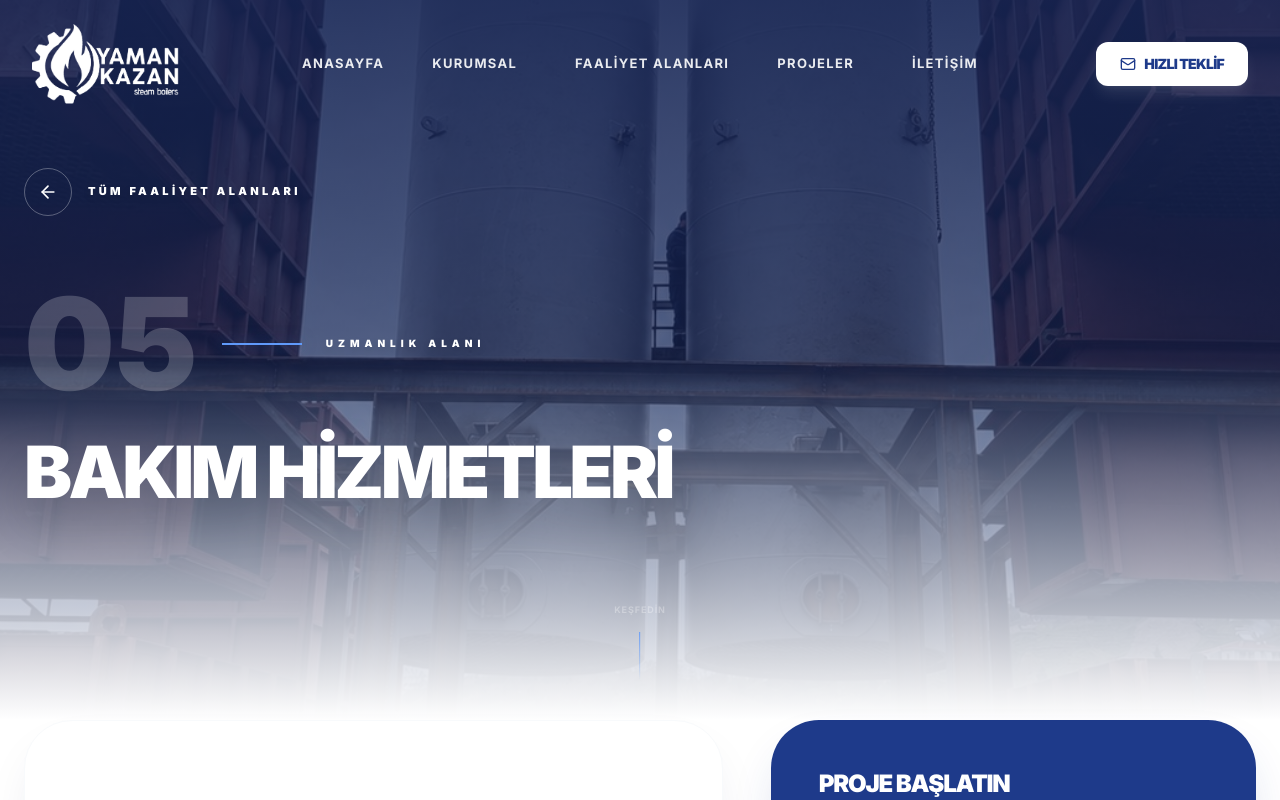
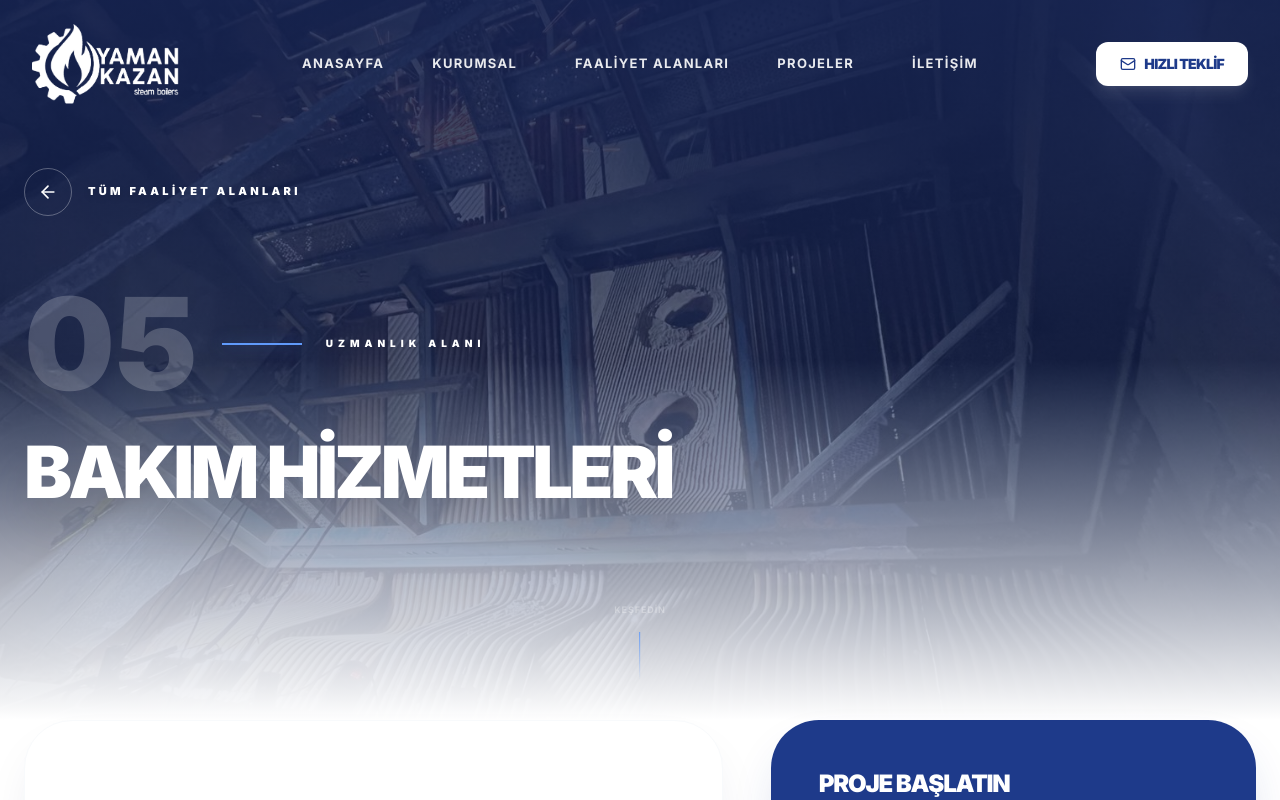
Before and after one commit to talhaff/Yaman_Kazan, a Next.js app: page /faaliyet-alanlari/bakim-hizmetleri in a window 1280 px wide. Shown: the top 800 px of the page. Built offline with nearby package versions, Linux system fonts and the light colour scheme.

Commit message:
feat: add new service for Steam Drum assembly and update image references for clarity

```diff
--- a/src/constants/services.ts
+++ b/src/constants/services.ts
@@ -45,6 +45,13 @@ export const services: Service[] = [
         paragraphs: [
           "Sanayi tesislerinin operasyonel verimliliği için kritik öneme sahip olan yüksek basınçlı buhar hatları, gaz ve sıvı akışkan tesisatlarının taahhüt ve kurulum süreçlerini üstleniyoruz.",
           "Sertifikalı kaynak tekniklerimiz, tahribatsız test (NDT) uygulamalarımız ve sızdırmazlık testlerimiz ile hatların uzun ömürlü, yüksek güvenlikli ve minimum kayıplı çalışmasını garanti altına alıyoruz."
+        ]
+      },
+      {
+        title: "Steam Drum Montaj ve Bağlantı Çalışmaları",
+        image: "/img/taahhuthizmet.jpeg",
+        paragraphs: [
+          "Akışkan yataklı buhar kazanı sistemine ait Steam Drum ünitesinin montaj ve bağlantı çalışmaları; yüksek mühendislik standartları ve kontrollü saha uygulamalarıyla uzman ekiplerimiz tarafından gerçekleştirilmektedir."
         ]
       }
     ]
@@ -113,7 +120,7 @@ export const services: Service[] = [
     number: "5",
     title: "Bakım Hizmetleri",
     description: "Endüstriyel tesislerin sürdürülebilirliği için periyodik bakım, onarım ve revizyon hizmetleri ile işletme verimliliğinizi koruyoruz.",
-    image: "/img/islemler.jpeg",
+    image: "/img/buharkazan_02.jpeg",
     slug: "bakim-hizmetleri",
     color: "bg-slate-700 text-white",
     detailSections: [
```
Also changed, not shown: public/img/taahhuthizmet.jpeg (added).
